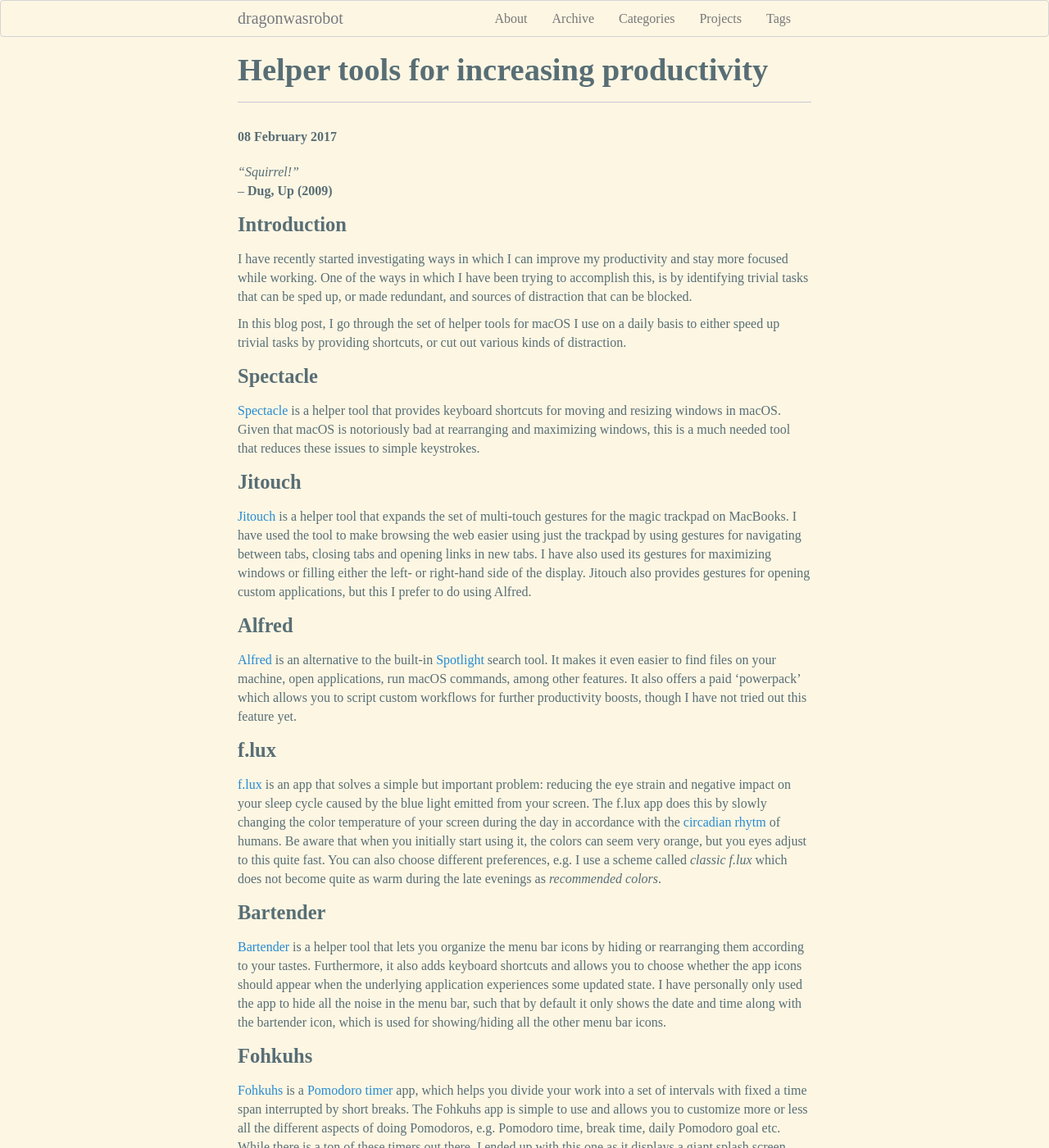
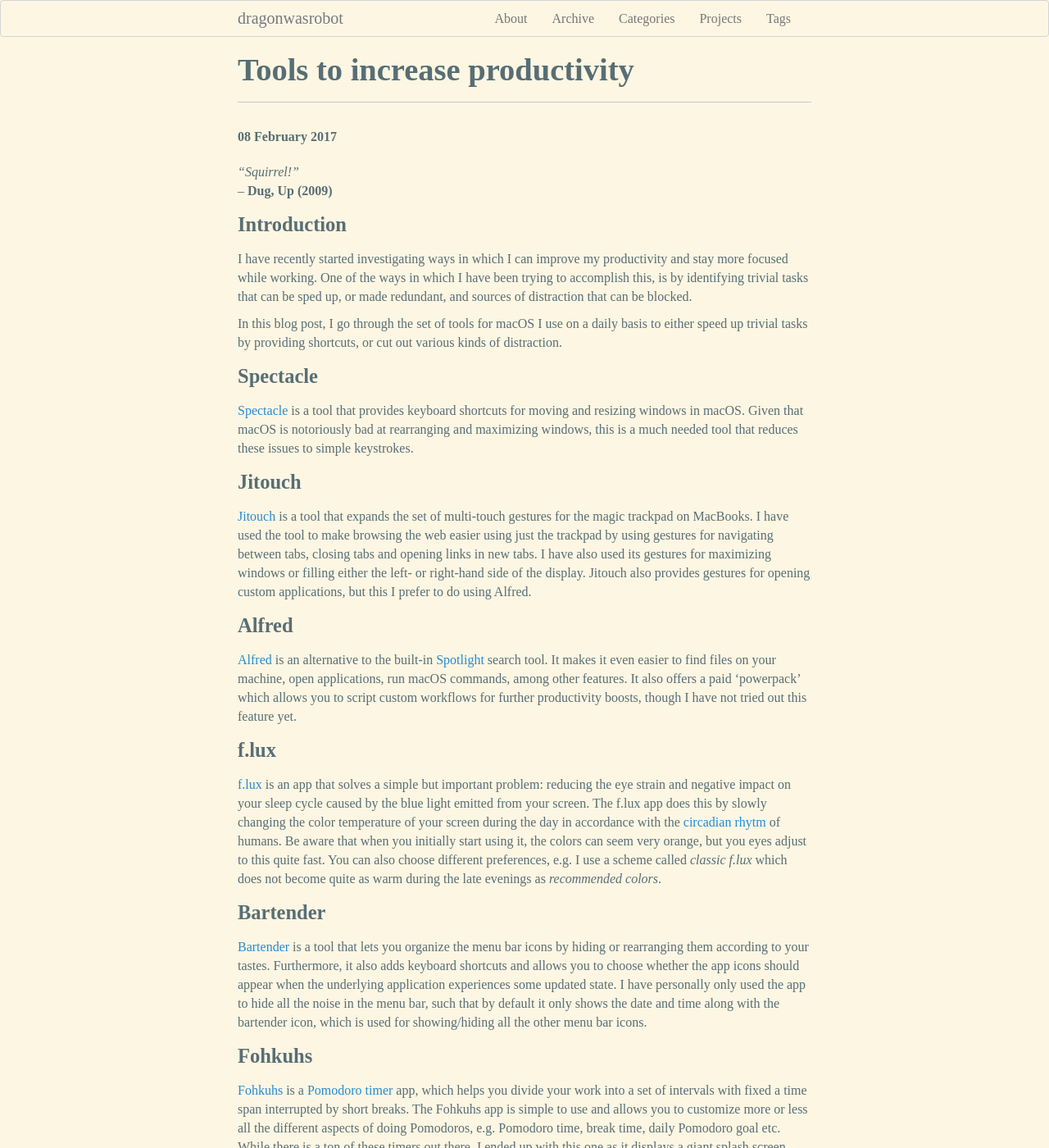
Before and after one commit to dragonwasrobot/dragonwasrobot.github.io, a Jekyll site: the page built from _posts/2017-02-08-tools-to-increase-productivity.md, in a window 1280 px wide and 1400 px high. Shown: the whole window at 82% size. Built offline with Jekyll 4.4.1, drawn with Linux system fonts in a browser that asks for light colours; some web fonts are replaced; some of the changed text lies outside the part shown.

Commit message:
Renamed newest post

```diff
--- a/_posts/2017-02-08-helper-tools-for-increasing-productivity.md
+++ b/_posts/2017-02-08-tools-to-increase-productivity.md
@@ -1,6 +1,6 @@
 ---
 layout: post
-title: "Helper tools for increasing productivity"
+title: "Tools to increase productivity"
 category: tools-and-techniques
 description: "In this post, we go through a set of tools for speeding up trivial
 tasks and cut out distractions."
@@ -17,27 +17,26 @@
 have been trying to accomplish this, is by identifying trivial tasks that can be
 sped up, or made redundant, and sources of distraction that can be blocked.
 
-In this blog post, I go through the set of helper tools for macOS I use on a
-daily basis to either speed up trivial tasks by providing shortcuts, or cut out
+In this blog post, I go through the set of tools for macOS I use on a daily
+basis to either speed up trivial tasks by providing shortcuts, or cut out
 various kinds of distraction.
 
 ### Spectacle
 
-[Spectacle](https://www.spectacleapp.com/) is a helper tool that provides
-keyboard shortcuts for moving and resizing windows in macOS. Given that macOS is
+[Spectacle](https://www.spectacleapp.com/) is a tool that provides keyboard
+shortcuts for moving and resizing windows in macOS. Given that macOS is
 notoriously bad at rearranging and maximizing windows, this is a much needed
 tool that reduces these issues to simple keystrokes.
 
 ### Jitouch
 
-[Jitouch](http://www.jitouch.com/) is a helper tool that expands the set of
-multi-touch gestures for the magic trackpad on MacBooks. I have used the tool to
-make browsing the web easier using just the trackpad by using gestures for
-navigating between tabs, closing tabs and opening links in new tabs. I have also
-used its gestures for maximizing windows or filling either the left- or
-right-hand side of the display. Jitouch also provides gestures for opening
-custom applications, but this I prefer to do
-using Alfred.
+[Jitouch](http://www.jitouch.com/) is a tool that expands the set of multi-touch
+gestures for the magic trackpad on MacBooks. I have used the tool to make
+browsing the web easier using just the trackpad by using gestures for navigating
+between tabs, closing tabs and opening links in new tabs. I have also used its
+gestures for maximizing windows or filling either the left- or right-hand side
+of the display. Jitouch also provides gestures for opening custom applications,
+but this I prefer to do using Alfred.
 
 ### Alfred
 
@@ -62,8 +61,8 @@
 
 ### Bartender
 
-[Bartender](https://www.macbartender.com/) is a helper tool that lets you
-organize the menu bar icons by hiding or rearranging them according to your
+[Bartender](https://www.macbartender.com/) is a tool that lets you organize the
+menu bar icons by hiding or rearranging them according to your
 tastes. Furthermore, it also adds keyboard shortcuts and allows you to choose
 whether the app icons should appear when the underlying application experiences
 some updated state. I have personally only used the app to hide all the noise in
@@ -103,5 +102,5 @@
 
 ### Conclusion
 
-In this blog post I gone through the set of helper tools I use on a daily basis
-to speed up trivial tasks and cut out distractions.
+In this blog post I gone through the set of tools I use on a daily basis to
+speed up trivial tasks and cut out distractions.
```
